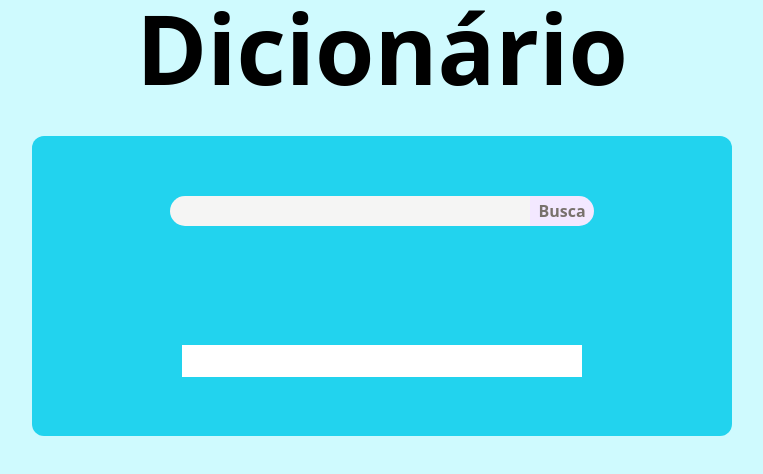
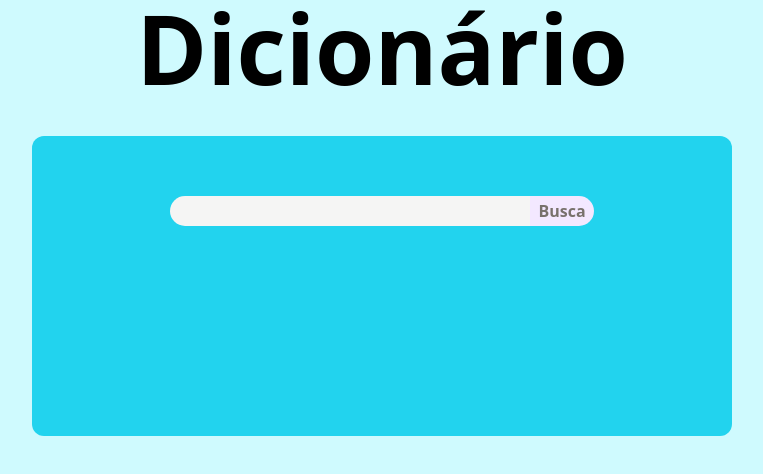
Before and after one commit to edgarrps/dic-ptbr, a React (Vite) app: page / in a window 1280 px wide. Shown: the top 474 px of the page, without its empty margins (258-1021 px from the left). Built offline with nearby package versions, Linux system fonts and the light colour scheme.

Commit message:
bg added

```diff
--- a/src/Components/SearchInput.tsx
+++ b/src/Components/SearchInput.tsx
@@ -7,7 +7,7 @@ export default function SearchInput () {
                 <input className='bg-stone-100 rounded-l-full w-[360px] h-[30px]' type='text' />
                 <button className='bg-purple-100 rounded-r-full pl-2 pr-2 w-auto h-[30px] font-bold text-stone-500'>Busca</button>
             </div>
-            <ReactTextareaAutosize className='w-[400px] pl-2 pr-2 pt-1 pb-1 focus:outline-none resize-none' />
+            <ReactTextareaAutosize className='w-[400px] bg-cyan-400 pl-2 pr-2 pt-1 pb-1 focus:outline-none resize-none' />
         </div>
     )
 }
```
